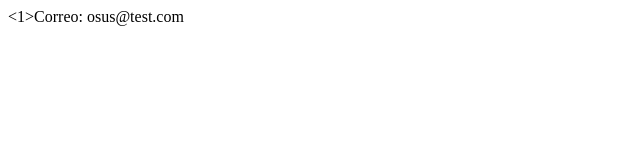
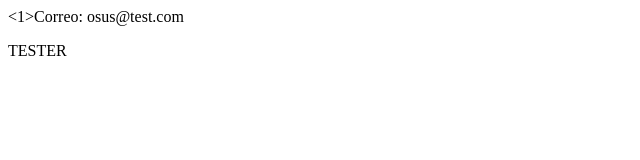
Before and after one commit to osusarangure/numero-secreto, a plain HTML site: page contacto.html in a window 1280 px wide. Shown: the full height of the page, 0-640 px from the left. Drawn offline with Linux system fonts and the light colour scheme.

Commit message:
Actualiza el contacto

```diff
--- a/contacto.html
+++ b/contacto.html
@@ -6,6 +6,8 @@
     <title>Contacto</title>
 </head>
 <body>
+
     <1>Correo: osus@test.com</1>
+        <p>TESTER</p>
 </body>
 </html>
```
